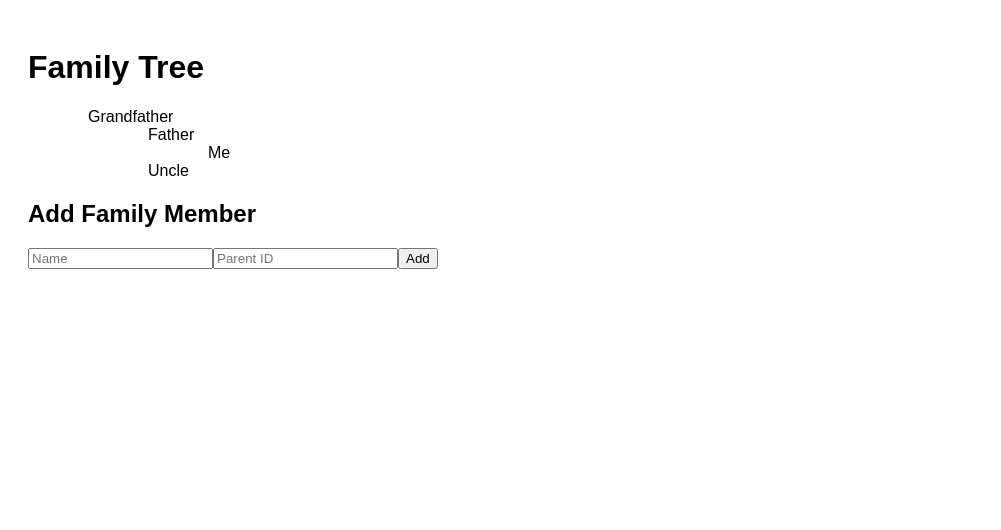
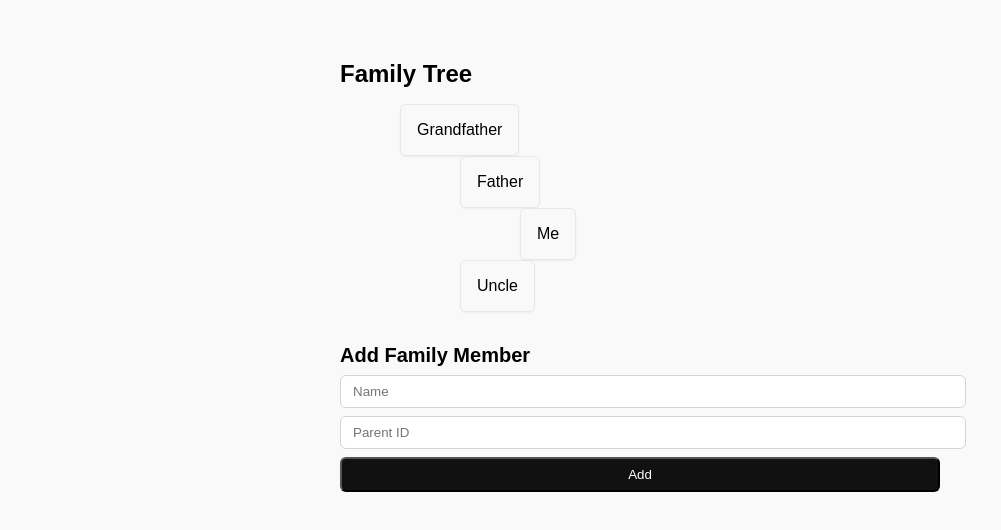
Before and after one commit to aimaduddin/myFamilyTree, a Next.js app: page / in a window 1280 px wide. Shown: the top 530 px of the page, without its empty margins (0-1001 px from the left). Built offline with nearby package versions, Linux system fonts and the light colour scheme.

Commit message:
Replace UI with local shadcn-style components

```diff
--- a/components/FamilyTree.js
+++ b/components/FamilyTree.js
@@ -1,11 +1,13 @@
+import Card from './ui/Card'
+
 export default function FamilyTree({ data }) {
   const buildTree = (parentId = null) => {
     return data.members
       .filter(member => member.parentId === parentId)
       .map(member => (
-        <li key={member.id}>
-          {member.name}
-          <ul>{buildTree(member.id)}</ul>
+        <li key={member.id} className="mb-2">
+          <Card className="inline-block">{member.name}</Card>
+          <ul className="pl-4 mt-2">{buildTree(member.id)}</ul>
         </li>
       ))
   }
--- /dev/null
+++ b/components/ui/Button.js
@@ -0,0 +1,18 @@
+export default function Button({ className = '', style = {}, ...props }) {
+  return (
+    <button
+      style={{
+        padding: '0.5rem 1rem',
+        borderRadius: '0.375rem',
+        backgroundColor: '#111',
+        color: '#fff',
+        transition: 'background-color 0.2s',
+        ...style,
+      }}
+      className={className}
+      onMouseOver={(e) => (e.currentTarget.style.backgroundColor = '#333')}
+      onMouseOut={(e) => (e.currentTarget.style.backgroundColor = '#111')}
+      {...props}
+    />
+  )
+}
--- /dev/null
+++ b/components/ui/Card.js
@@ -0,0 +1,17 @@
+export default function Card({ className = '', style = {}, children }) {
+  return (
+    <div
+      className={className}
+      style={{
+        padding: '1rem',
+        border: '1px solid #e5e7eb',
+        borderRadius: '0.375rem',
+        boxShadow: '0 1px 2px rgba(0,0,0,0.05)',
+        display: 'inline-block',
+        ...style,
+      }}
+    >
+      {children}
+    </div>
+  )
+}
--- /dev/null
+++ b/components/ui/Input.js
@@ -0,0 +1,22 @@
+export default function Input({ className = '', style = {}, ...props }) {
+  return (
+    <input
+      style={{
+        border: '1px solid #d1d5db',
+        borderRadius: '0.375rem',
+        padding: '0.5rem 0.75rem',
+        outline: 'none',
+        width: '100%',
+        ...style,
+      }}
+      onFocus={(e) => {
+        e.currentTarget.style.boxShadow = '0 0 0 2px #000';
+      }}
+      onBlur={(e) => {
+        e.currentTarget.style.boxShadow = 'none';
+      }}
+      className={className}
+      {...props}
+    />
+  )
+}
--- a/pages/index.js
+++ b/pages/index.js
@@ -1,6 +1,8 @@
 import { useState } from 'react'
 import FamilyTree from '../components/FamilyTree'
 import familyData from '../data/family.json'
+import Button from '../components/ui/Button'
+import Input from '../components/ui/Input'
 
 export default function Home() {
   const [data, setData] = useState(familyData)
@@ -22,24 +24,24 @@ export default function Home() {
   }
 
   return (
-    <div>
-      <h1>Family Tree</h1>
+    <div className="container" style={{ padding: '1rem' }}>
+      <h1 style={{ fontSize: '1.5rem', fontWeight: 'bold', marginBottom: '1rem' }}>Family Tree</h1>
       <FamilyTree data={data} />
-      <h2>Add Family Member</h2>
-      <form onSubmit={handleAdd}>
-        <input
+      <h2 style={{ fontSize: '1.25rem', fontWeight: 600, marginTop: '2rem', marginBottom: '0.5rem' }}>Add Family Member</h2>
+      <form onSubmit={handleAdd} style={{ display: 'flex', flexDirection: 'column', gap: '0.5rem' }}>
+        <Input
           type="text"
           placeholder="Name"
           value={name}
           onChange={(e) => setName(e.target.value)}
         />
-        <input
+        <Input
           type="number"
           placeholder="Parent ID"
           value={parentId}
           onChange={(e) => setParentId(e.target.value)}
         />
-        <button type="submit">Add</button>
+        <Button type="submit" style={{ width: '100%' }}>Add</Button>
       </form>
     </div>
   )
--- a/styles/globals.css
+++ b/styles/globals.css
@@ -1,6 +1,12 @@
 body {
   font-family: Arial, sans-serif;
   padding: 20px;
+  background-color: #f9f9f9;
+}
+
+.container {
+  max-width: 600px;
+  margin: 0 auto;
 }
 
 ul {
```
